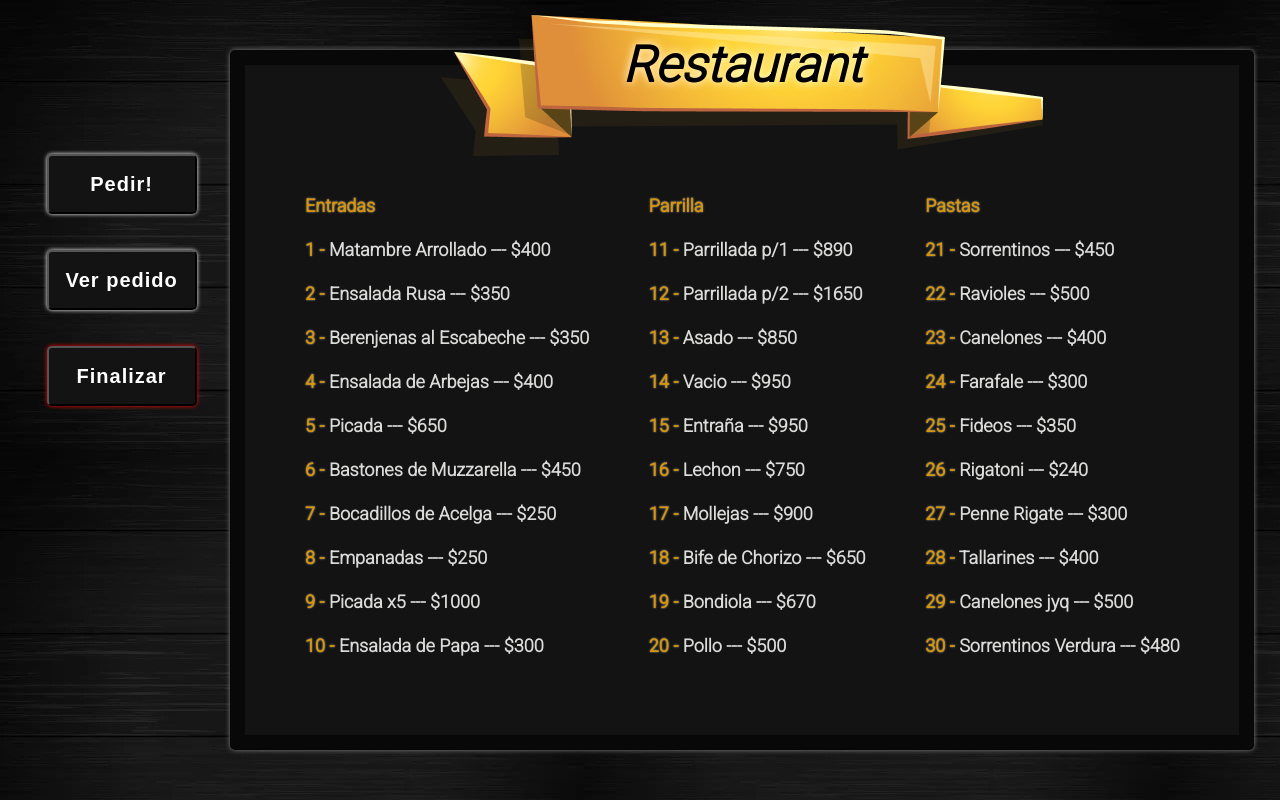
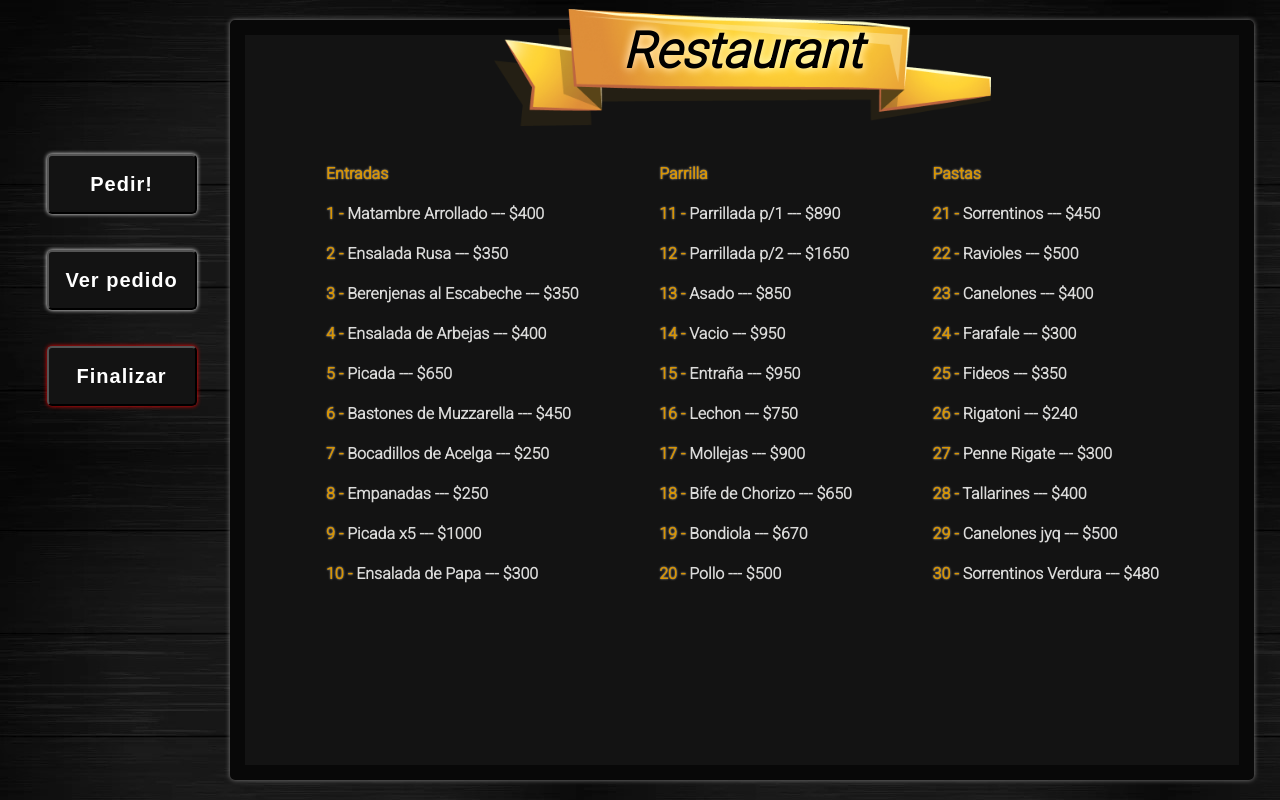
Before and after one commit to FacundoMendez/Simulador-de-Carta-de-Restaurante, a plain HTML site: page index.html in a window 1280 px wide. Drawn offline with Linux system fonts and the light colour scheme.

Commit message:
cambios pantalla notebook

```diff
--- a/form/form.css
+++ b/form/form.css
@@ -212,16 +212,17 @@ main{
 
     .container{
         width: 50%;
-        height: 95vh;
+        height: 98vh;
         top:50%;
         left: 50%;
     }
 
     #formulario{
-        font-size: 2rem;
+        font-size: 1.7rem;
         line-height: 5rem;
         top: 45%;
-        left: 40%;
+        width: 100%;
+        left: 60%;
     }
 
     #formulario p{
@@ -243,7 +244,7 @@ main{
 
     #Final{
         width: 12rem;
-        height: 5rem;
+        height: 4rem;
         font-size: 1.8rem;
         font-weight: 800;
         letter-spacing: 1px;
@@ -255,7 +256,7 @@ main{
 
     #volver{
         width: 12rem;
-        height: 5rem;
+        height: 4rem;
         font-size: 1.8rem;
         font-size: 2rem;
         font-weight: 800;
@@ -267,7 +268,6 @@ main{
     }
 
 
-
     .bot{
         display: flex;
         justify-content: center;
@@ -276,15 +276,15 @@ main{
         flex-direction: row;
         flex-wrap: nowrap;
         position: absolute;
-        bottom: 0%;
+        bottom: -2%;
         left:48%;
         transform: translate(-50%, -50%);
     }
 
     #pagar{
         color: white;
-        font-size: 2.4rem;
-        padding-top: 2rem;
+        font-size: 2.2rem;
+        padding-top: 1.5rem;
     }
 
     #aviso{
--- a/style.css
+++ b/style.css
@@ -322,12 +322,37 @@ main{
     .container{
         width: 80%;
         left: 58%;
+        height: 95vh;
     }
 
 
     .container__cartas{
-        font-size: 1.8rem;
+        font-size: 1.4rem;
     }
+
+    .container__title{
+        position: absolute;
+        width: 100%;
+        text-align: center;
+        top: -3.5%;
+        filter: sepia(0.3);
+    }
+
+    .container__title img{
+        width: 50%;
+    }
+
+    .container__title p{
+        font-size: 5rem;
+        position: absolute;
+        top: 35%;
+        left: 50%;
+        font-weight: 900;
+        transform: translate(-50%, -50%);
+        text-shadow: 0 0 1rem rgb(255, 254, 254);
+        font-style: italic;
+    }
+
 
 
     #pedido{
@@ -345,6 +370,11 @@ main{
         height: 6rem;
     }
 
+    .container__cartas{
+        font-size: 1.6rem;
+        line-height: 4rem;
+    }
+
 
     #listpedidos{
         width: 90%;
@@ -352,7 +382,11 @@ main{
     }
 
 
-
+    #listpedidos{
+        width: 70%;
+        height: 90vh;
+        top:44%;
+    }
 
 
     #Agregar{
```
